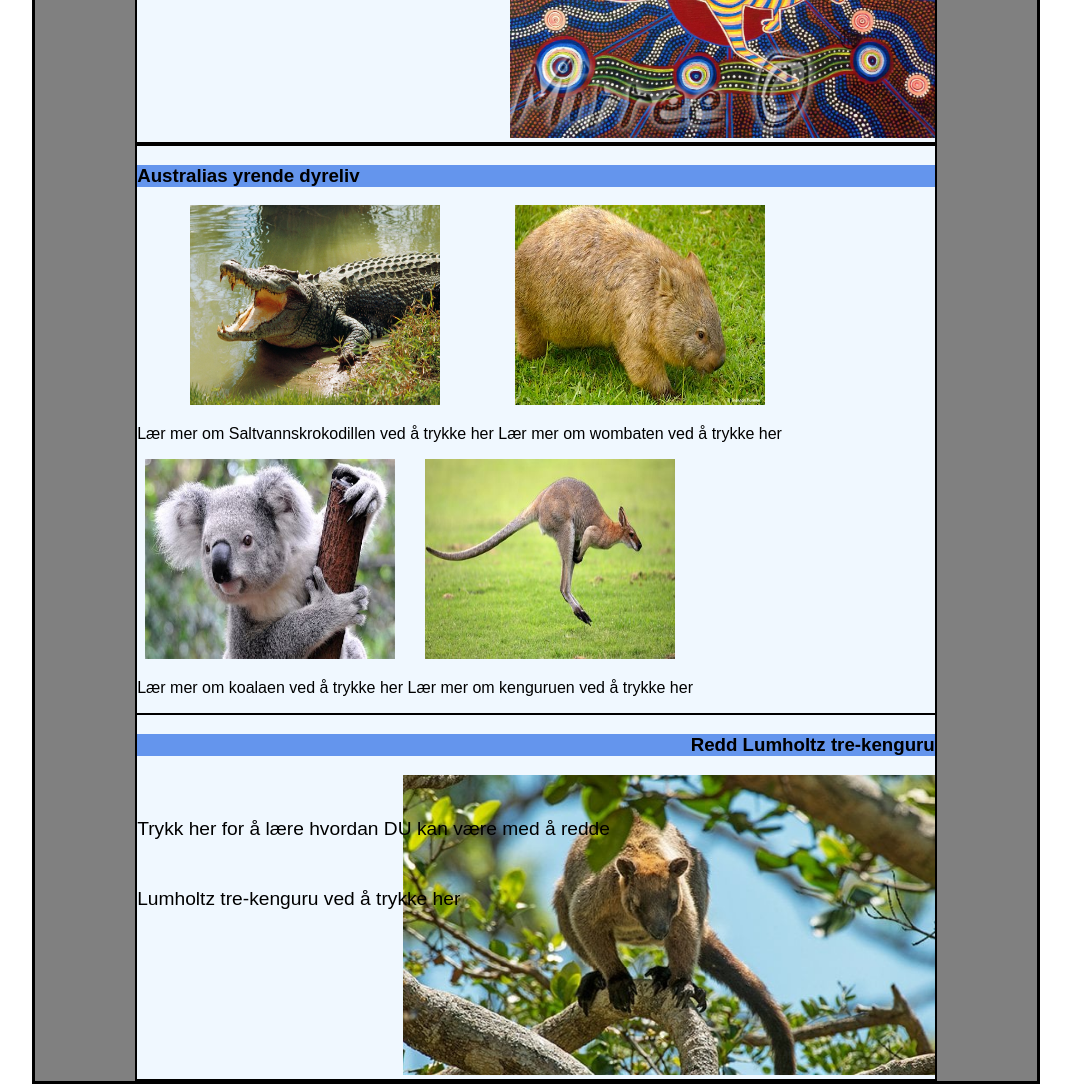
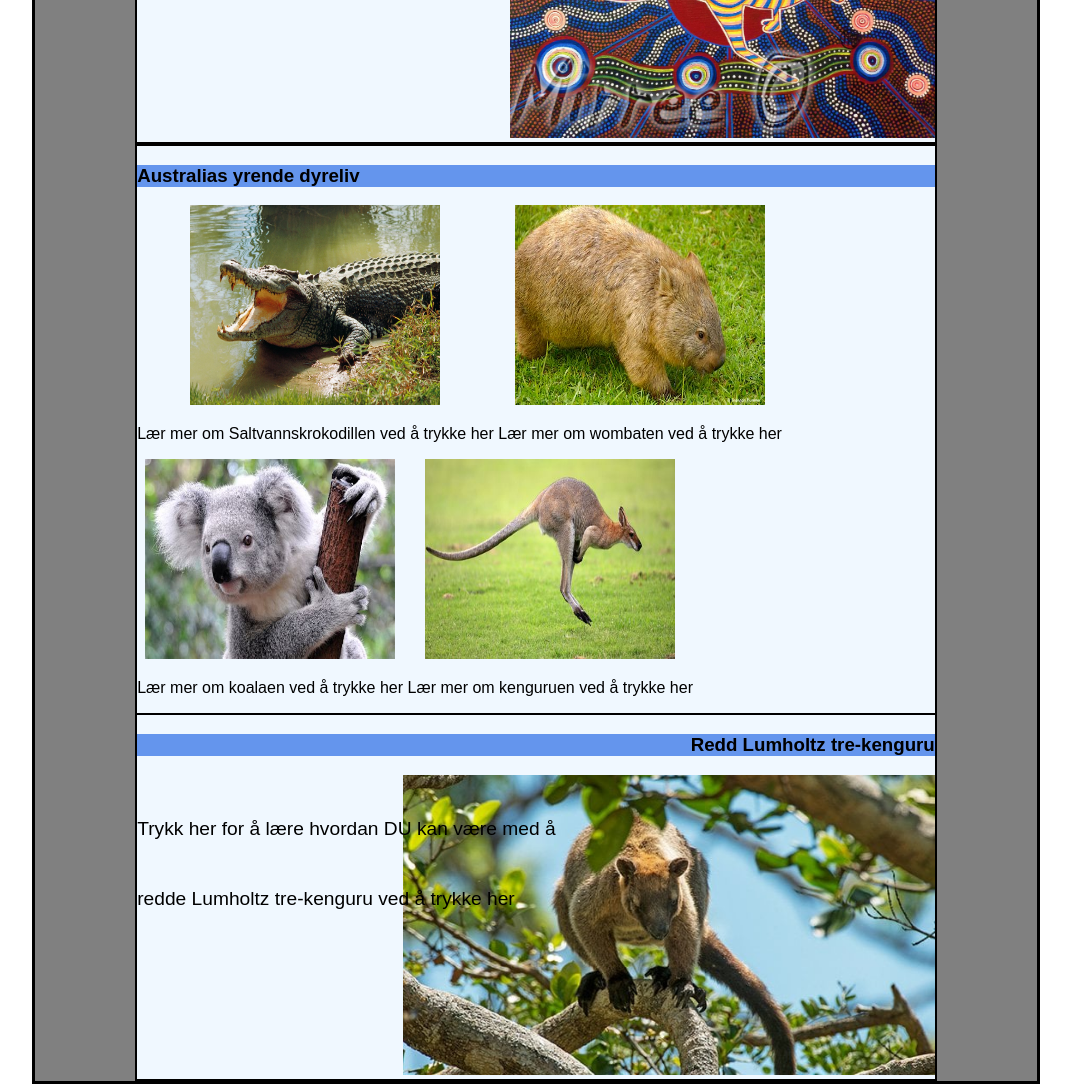
Before and after one commit to Sanderchriss/Webprosjekt-H22, a plain HTML site: page mainPage.html in a window 1280 px wide. Shown: the part 1312-2404 px from the top of the page, without its empty margins (104-1175 px from the left). Drawn offline with Linux system fonts and the light colour scheme.

Commit message:
Update mainPage.html

```diff
--- a/mainPage.html
+++ b/mainPage.html
@@ -103,7 +103,7 @@
             <a target="_blank" href="Donation-page.html">
               <h3>Redd Lumholtz tre-kenguru</h3>
               <p>
-                Trykk her for å lære hvordan DU kan være med å redde <br />
+                Trykk her for å lære hvordan DU kan være med å <br />redde
                 Lumholtz tre-kenguru ved å trykke her
               </p>
               <img
```
